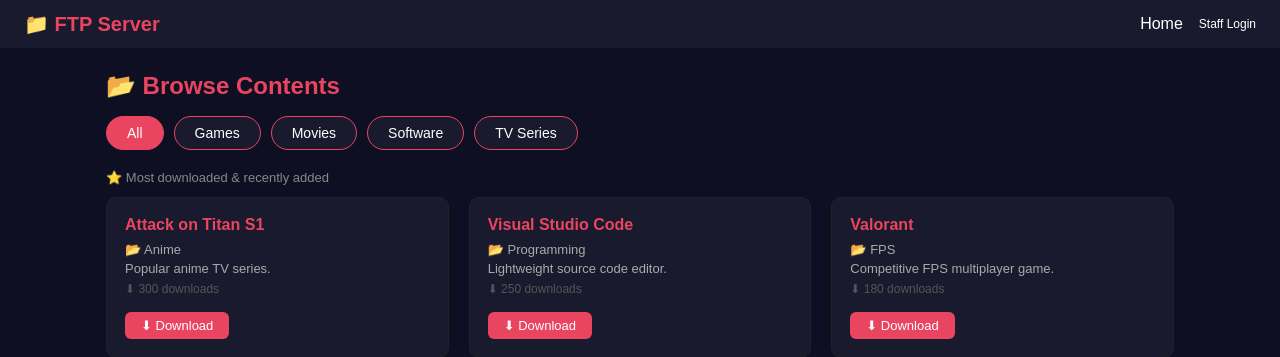
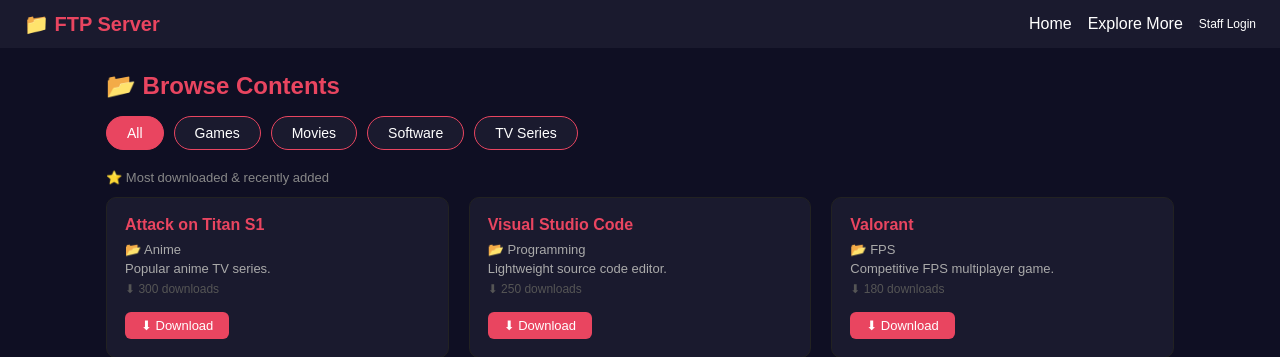
Before and after one commit to Muntahi-Safwan/FTP-Server, a PHP site: page /public/index.php in a window 1280 px wide. Shown: the top 357 px of the page. Run offline with PHP 8.4, Linux system fonts and the light colour scheme; data comes from the database, SQL or seed files in the repository.

Commit message:
add public explorer

```diff
--- a/src/view/navbar.php
+++ b/src/view/navbar.php
@@ -36,6 +36,7 @@ if (strpos($script, '/src/view/moderator/') !== false) {
         <?php else: ?>
             <!-- Guest/Member: browse only, no login link -->
             <a href="<?= htmlspecialchars($base) ?>?page=home" style="color:#fff; text-decoration:none;">Home</a>
+            <a href="<?= htmlspecialchars($base) ?>?page=homePage" style="color:#fff; text-decoration:none;">Explore More</a>
             <a href="<?= htmlspecialchars($base) ?>?page=login"
                 style="color:#fff; text-decoration:none; font-size:12px;">
                 Staff Login
```
